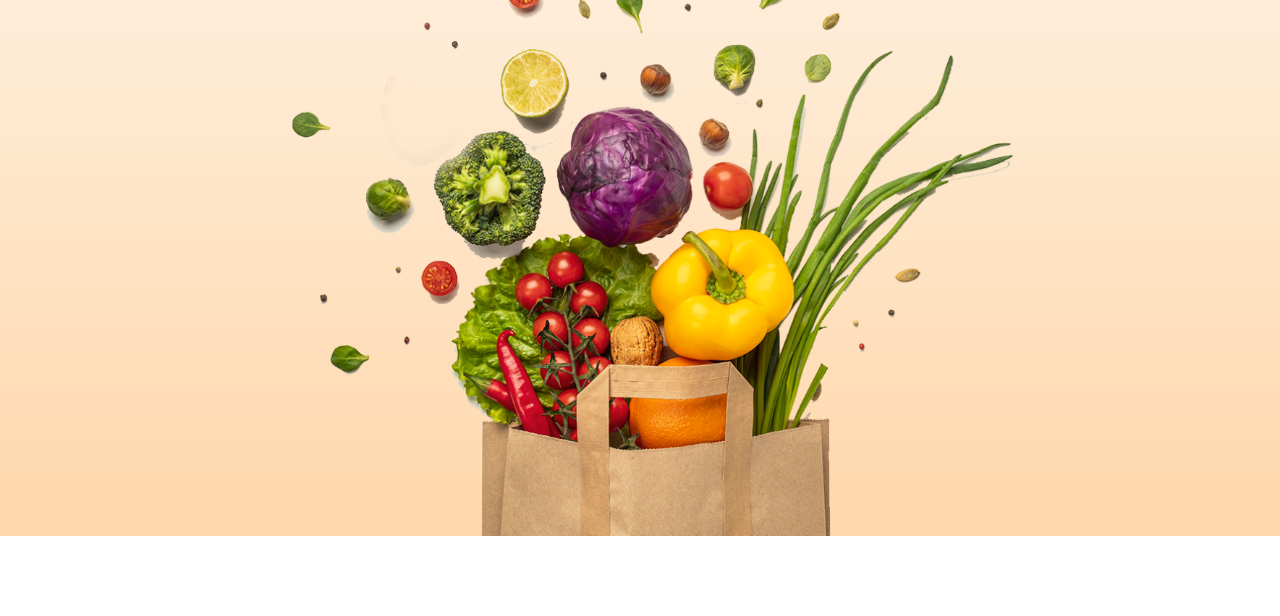
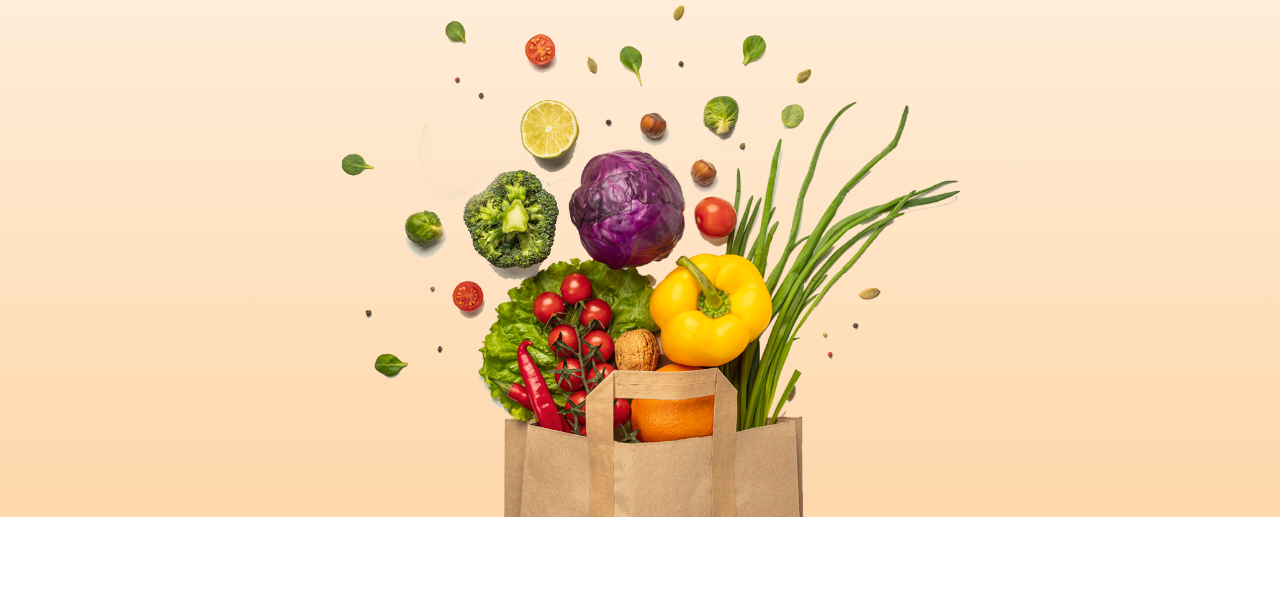
Before and after one commit to nahidkhan31/b-11-assignment-03, a plain HTML site: page index.html in a window 1280 px wide. Shown: the part 432-1048 px from the top of the page. Drawn offline with nearby package versions, Linux system fonts and the light colour scheme.

Commit message:
added code

```diff
--- a/index.html
+++ b/index.html
@@ -59,7 +59,7 @@
        <br>
        <hr class="block lg:hidden md:hidden border border-2 border-green-500">
     </nav>
-     <div class="text-center w-7/12 mx-auto">
+     <div class="text-center w-10/12 lg:w-6/12 md:w-8/12 mx-auto">
         <h1 class="text-5xl font-bold">Freshness <span class="text-green-500">You can <br>Count</span> On, Prices You'll Love!</h1>
         <p class="text-sm text-black mt-4">"Freshness You Can Count On, Prices You'll Love!" is the perfect motto for anyone looking to enjoy high-quality produce without breaking the bank. It’s all about delivering the best, farm-fresh vegetables that are picked at the peak of ripeness, ensuring they’re packed with flavor and nutrients.</p>
         <img class="w-full mx-auto" src="c2-assets/hero-vegetables.png" alt="">
```
